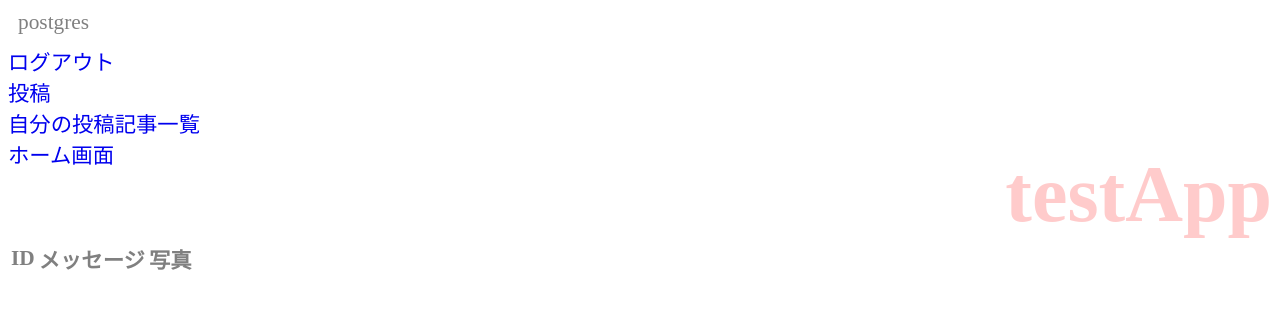
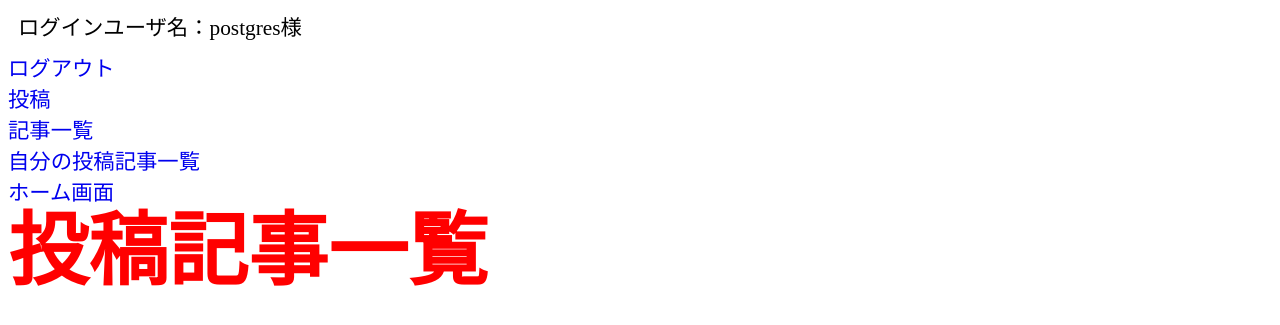
Before and after one commit to uenotomoki/django_202107, a Django app: page /testApp/mysnsshow/ in a window 1280 px wide. Shown: the top 325 px of the page. Run offline with Django 3.2, Linux system fonts and the light colour scheme; a user stored in the database is signed in; data comes from the database, SQL or seed files in the repository; both versions use the stored data as it was after the commit; lists and menus that the app fills with data are empty.

Commit message:
“css:実装完了、htmlタイトル：修正、メッセージ送信テキストの大きさ：修正”

```diff
--- a/authtest/default_allauth/testApp/forms.py
+++ b/authtest/default_allauth/testApp/forms.py
@@ -2,11 +2,11 @@ from django import forms
 from .models import SnsMessageModel,Image
 
 class SnsMessageForm(forms.Form):
-    message = forms.CharField(label='Message')
+    message = forms.CharField(label='Message',widget=forms.Textarea(attrs={'cols': '80', 'rows': '10'}))
     picture = forms.ImageField(label='picture')
 
 class SnsCommentForm(forms.Form):
-    message = forms.CharField(label='Message')
+    message = forms.CharField(label='Message',widget=forms.Textarea(attrs={'cols': '80', 'rows': '10'}))
 
 class ImageForm(forms.ModelForm):
     class Meta:
--- a/authtest/default_allauth/testApp/static/testApp/css/style.css
+++ b/authtest/default_allauth/testApp/static/testApp/css/style.css
@@ -1,15 +1,15 @@
 body{
-    color:gray;
+    color:black;
     font-size: 16pt;
 }
 
 h1{
     color: red;
-    opacity: 0.2;
+    opacity: 1;
     font-size: 60pt;
     margin-top: -20px;
     margin-bottom: 0px;
-    text-align: right;
+    text-align: left;
 }
 
 p{
--- a/authtest/default_allauth/testApp/templates/testApp/base.html
+++ b/authtest/default_allauth/testApp/templates/testApp/base.html
@@ -8,9 +8,10 @@
     <link rel="stylesheet" type="text/css" href="{% static 'testApp/css/style.css' %}">
 </head>
   <body>
-    <p>{{user}}</p>
+    <p>ログインユーザ名：{{user}}様</p>
     <a href="/accounts/logout/">ログアウト</a><br>
     <a href= "{% url 'snscreate' %}">投稿</a><br>
+    <a href= "{% url 'top' %}">記事一覧</a><br>
     <a href= "{% url 'mysnsshow' %}">自分の投稿記事一覧</a><br>
     <a href="/">ホーム画面</a><br>
     {% block content %}
--- a/authtest/default_allauth/testApp/templates/testApp/mysnsshow.html
+++ b/authtest/default_allauth/testApp/templates/testApp/mysnsshow.html
@@ -2,19 +2,14 @@
 
 {% block content %}
 <body>
-    <h1>testApp</h1>
+    <h1>投稿記事一覧</h1>
 
     <!-- 投稿内容一覧表示 -->
     <table>
-        <tr>
-            <th>ID</th>
-            <th>メッセージ</th>
-            <th>写真</th>
-        </tr>
         {% for item in data %}
             <tr>
                 <p>ユーザー名：{{user.username}}</p>
-                <p>コメント：<br>{{item.message}}</p>
+                <p>コメント：<br>{{item.message|linebreaks}}</p>
                 <p><img src='/testApp{{ MEDIA_URL }}{{item.picture}}' style="width:300px;height:auto"></p>
                 <p><a href="{% url 'snsdelete' item.id %}">Delete</a></p>
             </tr>
--- a/authtest/default_allauth/testApp/views.py
+++ b/authtest/default_allauth/testApp/views.py
@@ -94,7 +94,9 @@ class SnsCommentView(TemplateView):
         snscreate = SnsCommentModel(snsmessagemodel_id = snsmessagemodel_id,message = message)
         snscreate.save()
 
-
+        user = request.user
+        self.params['data'] = SnsMessageModel.objects.filter(user_id=request.user.id).order_by('id').reverse()
+        self.params['user'] = user
         return render(request,'testApp/mysnsshow.html',self.params)
 
 class SnsCommentIndex(TemplateView):
```
Also changed, not shown: authtest/default_allauth/testApp/templates/testApp/home.html (+15 -11 lines), authtest/default_allauth/testApp/templates/testApp/showall.html (deleted, +0 -8 lines), authtest/default_allauth/testApp/templates/testApp/upload.html (deleted, +0 -7 lines), authtest/default_allauth/db.sqlite3, authtest/default_allauth/media/images/face_128_326_108.png (added), authtest/default_allauth/media/images/face_136_245_126.png (added), authtest/default_allauth/media/images/face_165_132_79.png (added), authtest/default_allauth/media/images/face_27_136_113.png (added), authtest/default_allauth/media/images/face_93_104_36.png (added).
